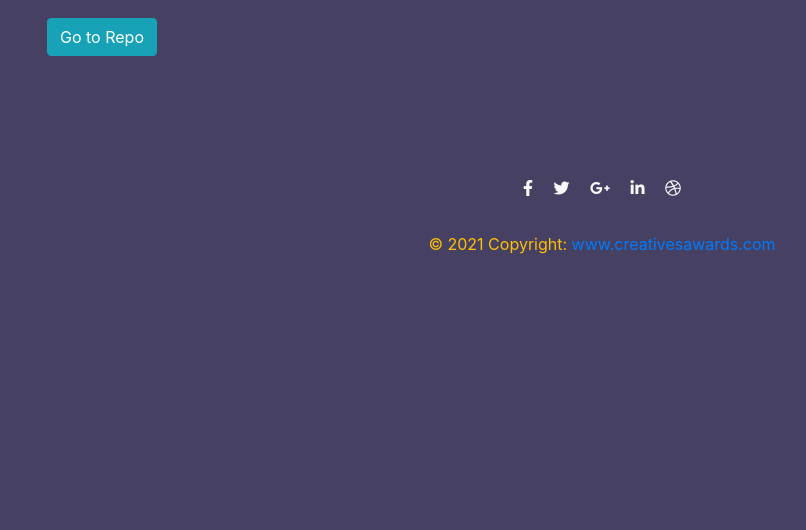
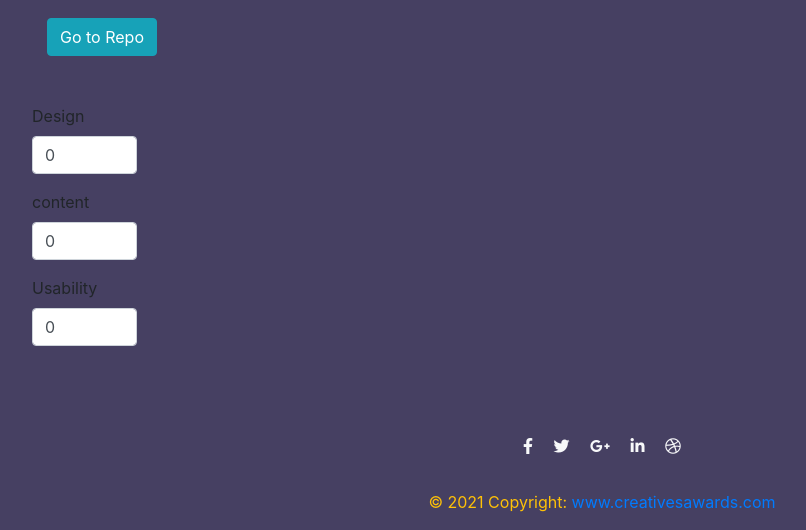
Before and after one commit to devseme/Projo-Awards, a Django app: template awards/templates/project_details.html in a window 1280 px wide; the page is wider, and only the part inside the window is pictured. Shown: the part 728-1258 px from the top of that part, without its empty margins (38-844 px from the left). Before the commit the page ends 982 px from the top of that part, so only its background shows below. Run offline with Django 3.2, Linux system fonts and the light colour scheme; the template is opened without the code that fills it, so the values that code supplies are empty; some libraries are stand-ins or nearby versions; some web fonts are replaced.

Commit message:
added forms for the ratings

```diff
--- a/awards/templates/project_details.html
+++ b/awards/templates/project_details.html
@@ -55,6 +55,25 @@ background-image: url({{project.image.url}})">
                             </div>
                 </div>
             </div>
+            <div class="row">
+                <form>
+                    <div class="mb-3">
+                        <label for="Design">Design</label>
+                        <input type="number" class="form-control" name="design" min="0"
+                            max="10" value="0">
+                    </div>
+                    <div class="mb-3">
+                        <label for="Content">content</label>
+                        <input type="number" class="form-control" name="content" min="0"
+                            max="10" value="0">
+                    </div>
+                    <div class="mb-3">
+                        <label for="Usability">Usability</label>
+                        <input type="number" class="form-control" name="usability" min="0"
+                            max="10" value="0">
+                    </div>
+                </form>
+            </div>
         </div>
     </section>
 {% endblock %}
```
